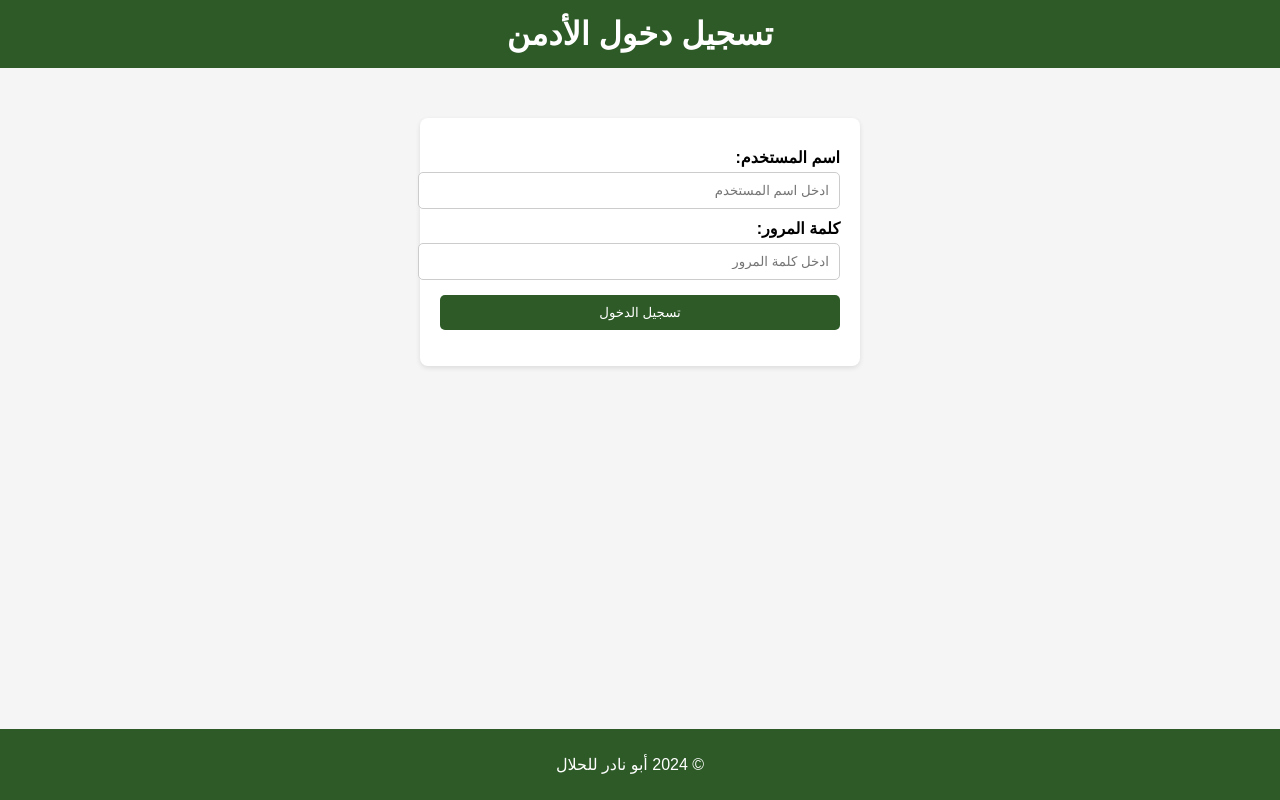
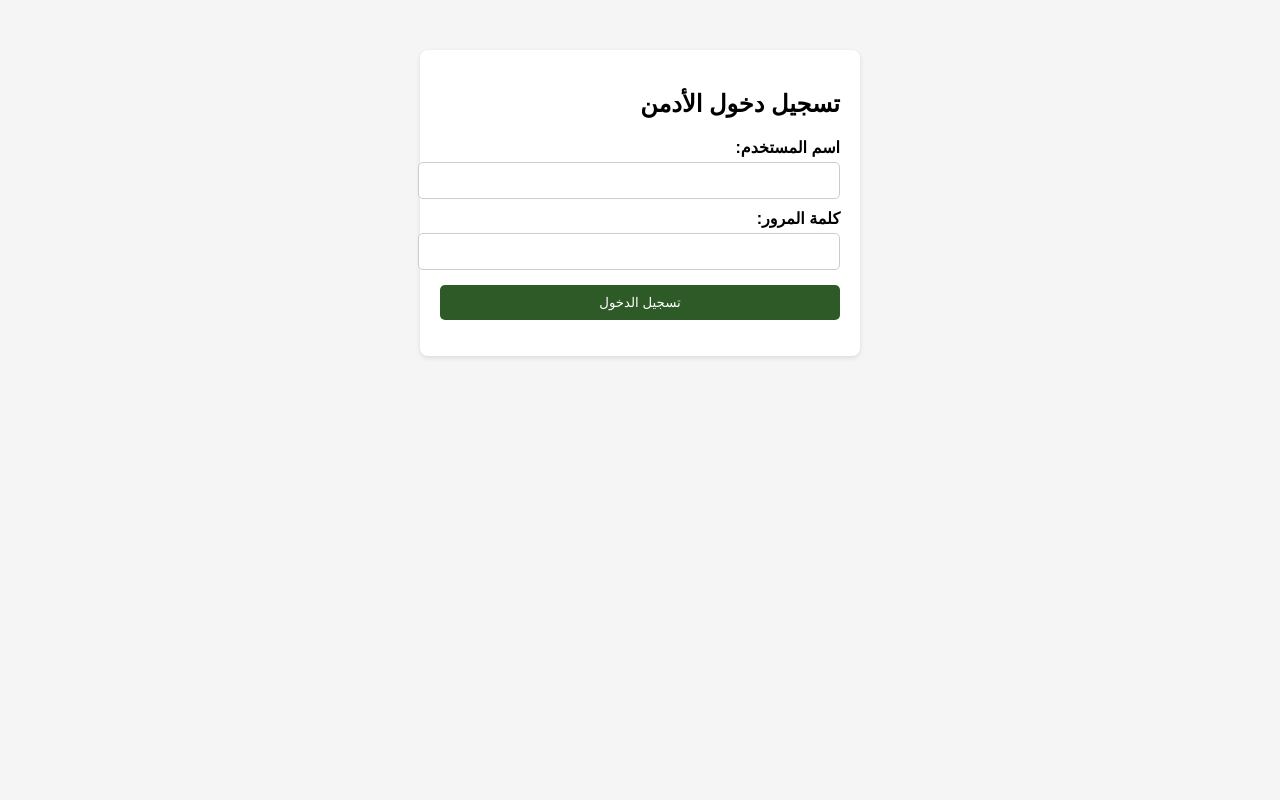
Before and after one commit to Ksa518n/Gtgsyenj, a plain HTML site: page admin-login.html in a window 1280 px wide. Drawn offline with Linux system fonts and the light colour scheme.

Commit message:
Update admin-login.html

```diff
--- a/admin-login.html
+++ b/admin-login.html
@@ -7,27 +7,20 @@
     <link rel="stylesheet" href="style.css">
 </head>
 <body>
-    <header>
-        <h1>تسجيل دخول الأدمن</h1>
-    </header>
-
-    <main class="login-container">
+    <section class="login-container">
+        <h2>تسجيل دخول الأدمن</h2>
         <form id="admin-login-form">
             <label for="username">اسم المستخدم:</label>
-            <input type="text" id="username" placeholder="ادخل اسم المستخدم" required>
+            <input type="text" id="username" required>
 
             <label for="password">كلمة المرور:</label>
-            <input type="password" id="password" placeholder="ادخل كلمة المرور" required>
+            <input type="password" id="password" required>
 
             <button type="submit">تسجيل الدخول</button>
-            <p id="login-message" class="error-message"></p>
+            <p id="login-message"></p>
         </form>
-    </main>
+    </section>
 
-    <footer>
-        <p>© 2024 أبو نادر للحلال</p>
-    </footer>
-
-    <script src="admin.js"></script>
+    <script src="admin-login.js"></script>
 </body>
 </html>
```
